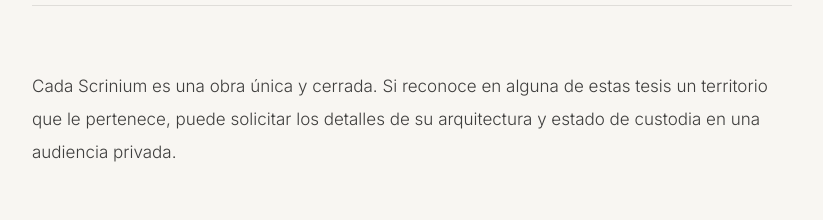
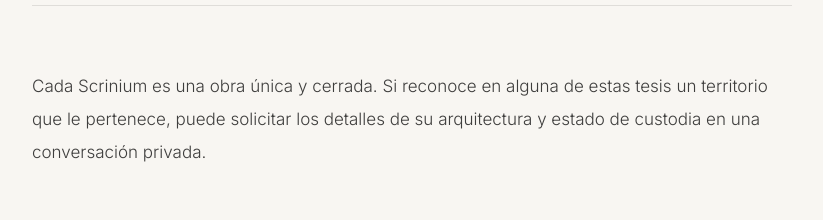
Before and after one commit to felixlosada-web/falcatio, a Next.js app: page /custodia in a window 1280 px wide. Shown: the part 2922-3142 px from the top of the page, without its empty margins (228-1051 px from the left). Built offline with nearby package versions, Linux system fonts and the light colour scheme.

Commit message:
Refine Custodia editorial layout

```diff
--- a/app/custodia/page.tsx
+++ b/app/custodia/page.tsx
@@ -127,7 +127,7 @@ export default function CustodiaPage() {
         <p className="text-[17px] leading-[1.95] text-black/75 font-light">
           Cada Scrinium es una obra única y cerrada. Si reconoce en alguna de
           estas tesis un territorio que le pertenece, puede solicitar los
-          detalles de su arquitectura y estado de custodia en una audiencia
+          detalles de su arquitectura y estado de custodia en una conversación
           privada.
         </p>
       </section>
```
